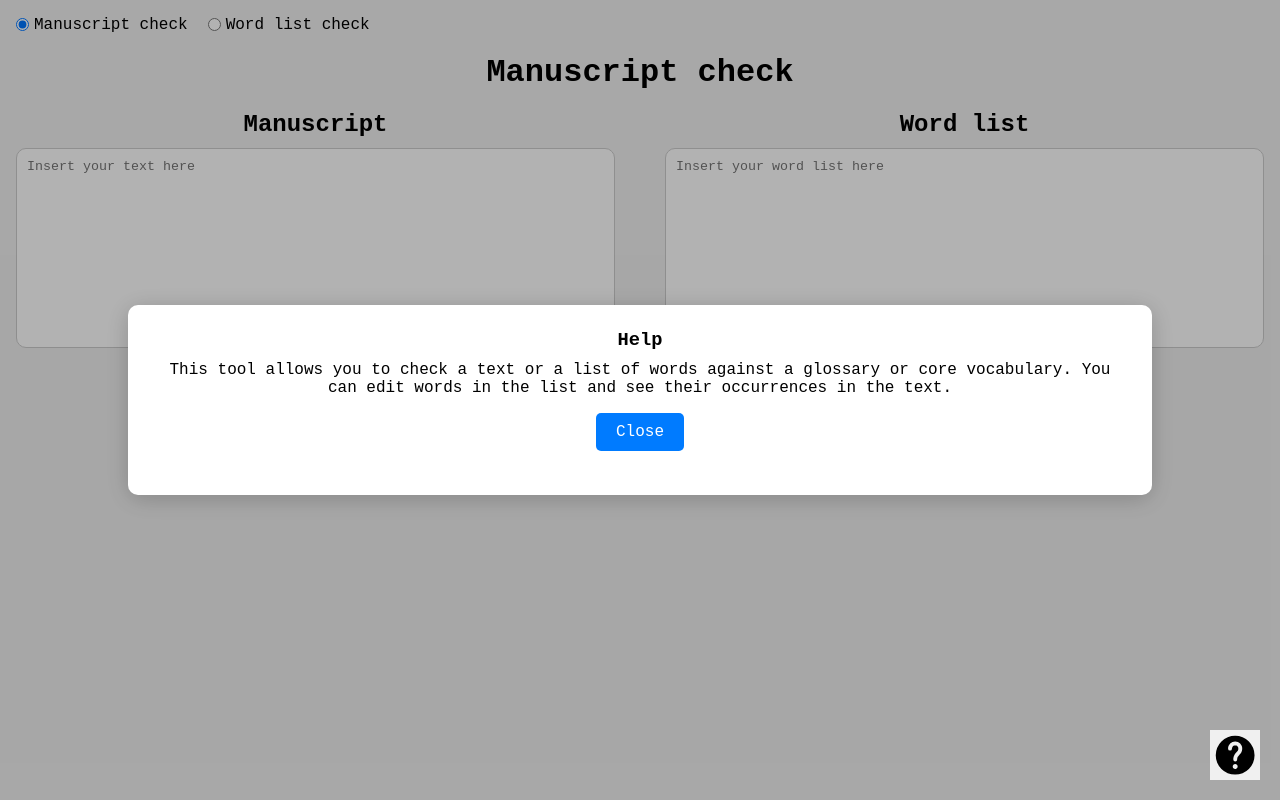
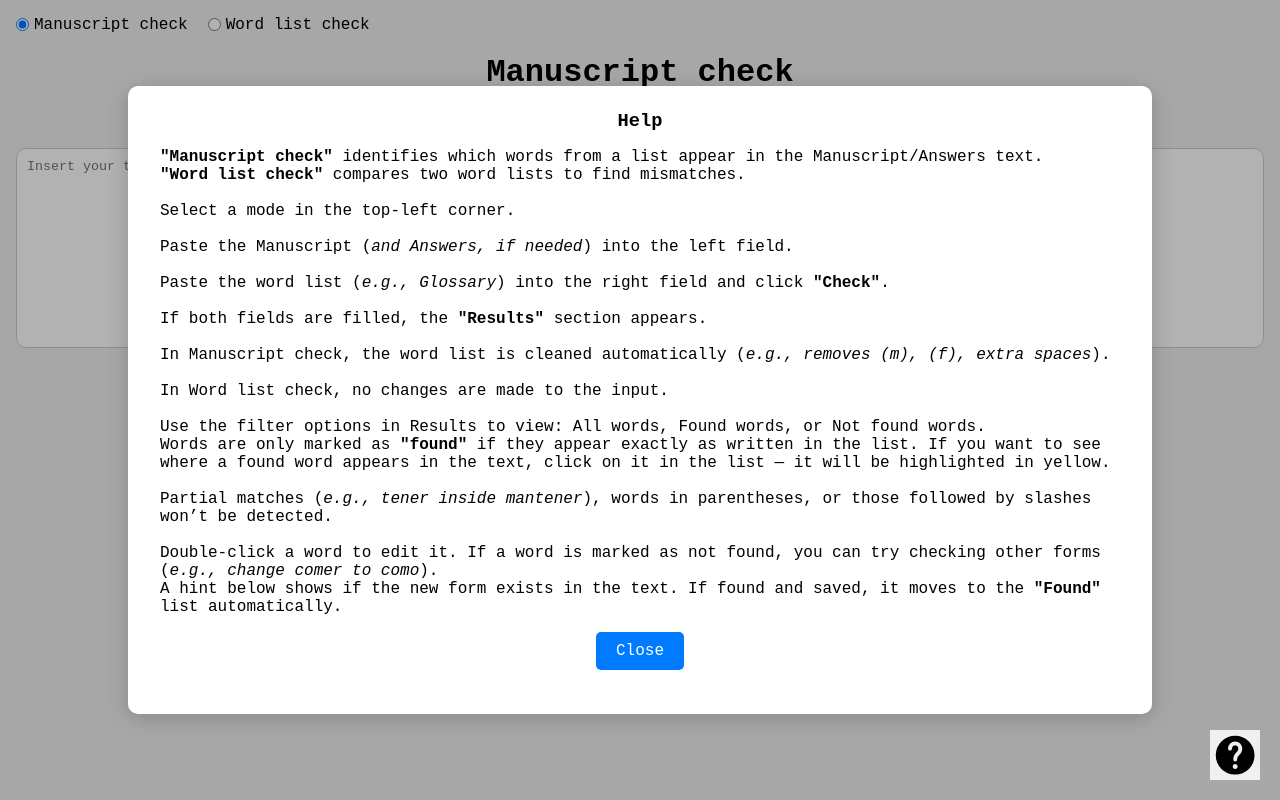
Before and after one commit to varaeff/NastyasHelper, a Vue app: page / in a window 1280 px wide. Both pictures are taken after a click on the icon 1235 px from the left and 755 px from the top of the page. Built offline with nearby package versions, Linux system fonts and the light colour scheme.

Commit message:
help text added

```diff
--- a/src/components/WordsChecker.vue
+++ b/src/components/WordsChecker.vue
@@ -2,6 +2,7 @@
 import { ref, computed, watch, nextTick } from 'vue'
 import { checkWords, getRegExp, copyWordsToClipboard } from '@/utils'
 import HelpIcon from '@/components/HelpIcon.vue'
+import { helpText } from '@/utils/helpText.js'
 
 const workType = ref('text')
 const isHelpModalOpen = ref(false)
@@ -234,11 +235,8 @@ const filteredWords = computed(() => {
 
     <div v-if="isHelpModalOpen" class="modal-overlay">
       <div class="modal">
-        <h3 class="modal-element">Help</h3>
-        <p class="modal-element">
-          This tool allows you to check a text or a list of words against a glossary or core
-          vocabulary. You can edit words in the list and see their occurrences in the text.
-        </p>
+        <h3 class="modal-text">Help</h3>
+        <div class="help-text" v-html="helpText"></div>
         <div class="modal-buttons">
           <button @click="isHelpModalOpen = false">Close</button>
         </div>
@@ -496,4 +494,22 @@ button {
     fill: #0056b3;
   }
 }
+
+.modal-text {
+  margin-bottom: 1rem;
+  background-color: $background-text;
+}
+
+.help-text {
+  text-align: left;
+  background-color: $background-text;
+
+  ::v-deep(b) {
+    background-color: inherit;
+  }
+
+  ::v-deep(i) {
+    background-color: inherit;
+  }
+}
 </style>
--- /dev/null
+++ b/src/utils/helpText.js
@@ -0,0 +1,22 @@
+export const helpText = `<b>"Manuscript check"</b> identifies which words from a list appear in the Manuscript/Answers text.<br>
+<b>"Word list check"</b> compares two word lists to find mismatches.<br><br>
+
+Select a mode in the top-left corner.<br><br>
+
+Paste the Manuscript (<i>and Answers, if needed</i>) into the left field.<br><br>
+
+Paste the word list (<i>e.g., Glossary</i>) into the right field and click <b>"Check"</b>.<br><br>
+
+If both fields are filled, the <b>"Results"</b> section appears.<br><br>
+
+In Manuscript check, the word list is cleaned automatically (<i>e.g., removes (m), (f), extra spaces</i>).<br><br>
+
+In Word list check, no changes are made to the input.<br><br>
+
+Use the filter options in Results to view: All words, Found words, or Not found words.<br>
+Words are only marked as <b>"found"</b> if they appear exactly as written in the list. If you want to see where a found word appears in the text, click on it in the list — it will be highlighted in yellow.<br><br>
+
+Partial matches (<i>e.g., tener inside mantener</i>), words in parentheses, or those followed by slashes won’t be detected.<br><br>
+
+Double-click a word to edit it. If a word is marked as not found, you can try checking other forms (<i>e.g., change comer to como</i>).<br>
+A hint below shows if the new form exists in the text. If found and saved, it moves to the <b>"Found"</b> list automatically.`
```
